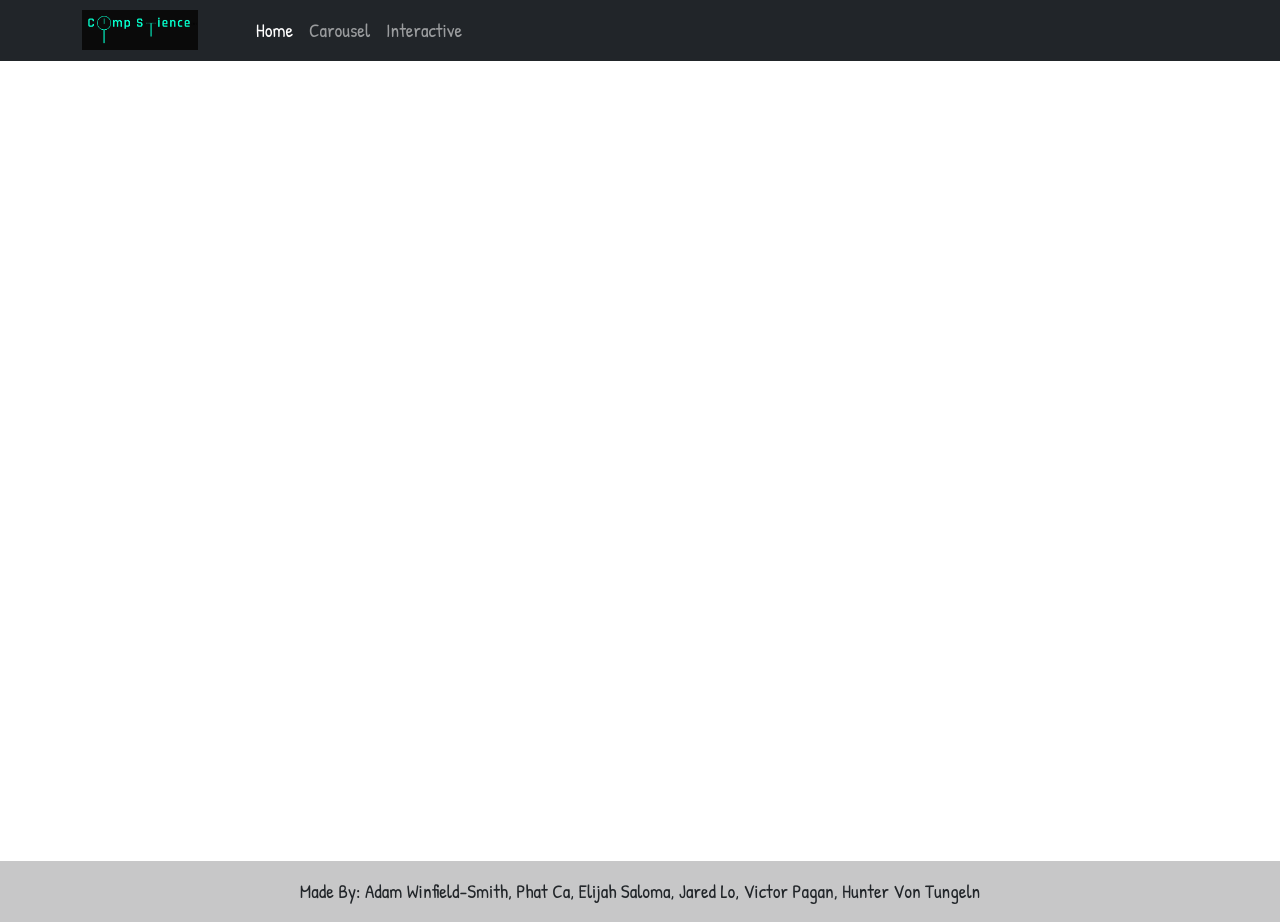
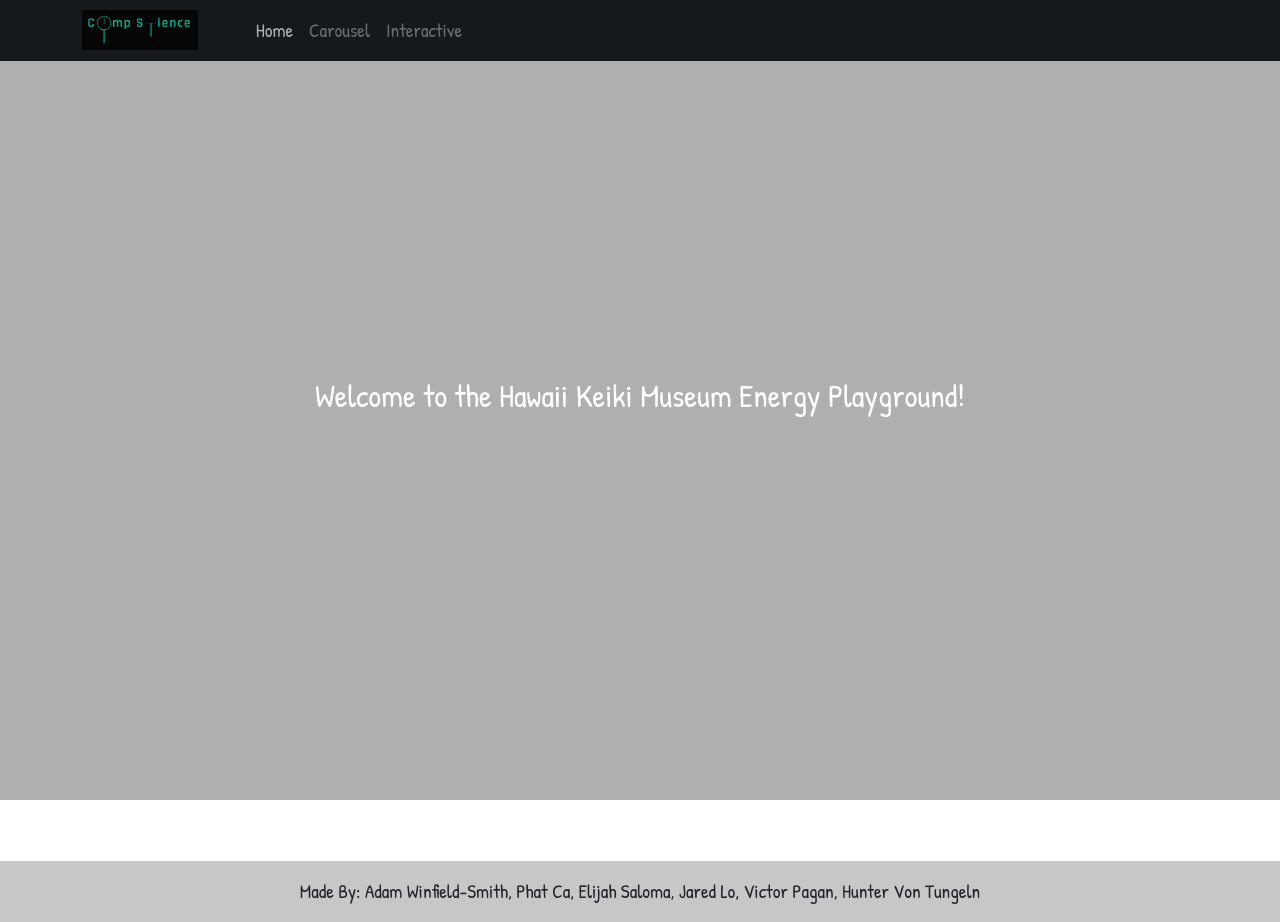
Before and after one commit to HACC2024/Comp-Sience, a React (Create React App) app in the folder app/: page /home in a window 1280 px wide. Built offline with nearby package versions, Linux system fonts and the light colour scheme.

Commit message:
Reverted it to fix fade-in, fade-out.
Still occurs multiple times per session.

```diff
--- a/app/src/pages/Landing.js
+++ b/app/src/pages/Landing.js
@@ -1,33 +1,23 @@
+
 import React, { useState, useEffect } from 'react';
 import NavbarComponent from '../components/Navbar';
 import FooterComponent from '../components/Footer';
 
 const Landing = () => {
     const [showContent, setShowContent] = useState(false);
-    const [showIntro, setShowIntro] = useState(false);
 
     useEffect(() => {
-        const hasSeenIntro = sessionStorage.getItem('hasSeenIntro');
-
-        if (!hasSeenIntro) {
-            setShowIntro(true);
         const timer = setTimeout(() => {
             setShowContent(true);
-                setShowIntro(false);
-                sessionStorage.setItem('hasSeenIntro', 'true');
         }, 5000); // 5 seconds
 
         return () => clearTimeout(timer);
-        } else {
-            setShowContent(true);
-        }
     }, []);
 
     const welcomeText = "Welcome to the Hawaii Keiki Museum Energy Playground!";
 
     return (
         <div className="landing-page">
-            {showIntro && (
             <div className={`intro ${showContent ? 'fade-out' : ''}`}>
                 <h1>
                     {welcomeText.split('').map((char, index) => (
@@ -36,16 +26,15 @@ const Landing = () => {
                             style={{ animationDelay: `${index * 0.07}s` }}
                             className="falling-letter"
                         >
-                                {char === ' ' ? '\u00A0' : char}
+                            {char === ' ' ? '\u00A0' : char} {/* Use non-breaking space for spaces */}
                         </span>
                     ))}
                 </h1>
             </div>
-            )}
             <div className={`main-content ${showContent ? 'fade-in' : ''}`}>
-                <div style={{ backgroundColor: "grey" }}>
+                <body style={{ backgroundColor: "grey" }}>
                     {/* Your main content here */}
-                </div>
+                </body>
             </div>
         </div>
     );
```
Lines whose indentation alone changed are shown as unchanged.
